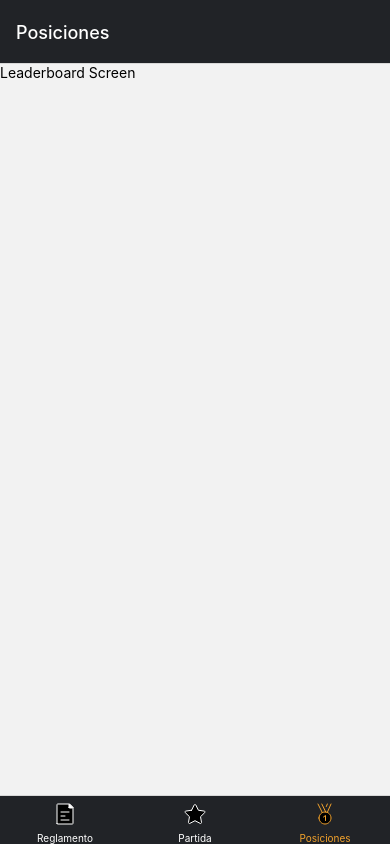
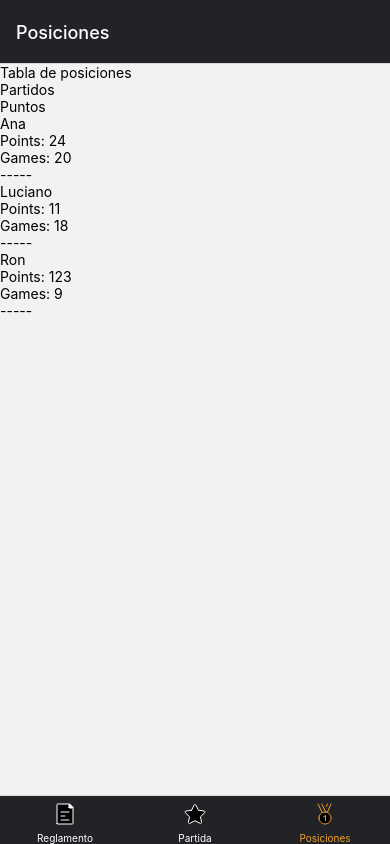
Before and after one commit to luchoPenafiel/uno-rn, a React Native app: screen /Posiciones in a window 390 px wide. Built offline with nearby package versions, Linux system fonts and the light colour scheme.

Commit message:
feat: add leaderbor table

```diff
--- /dev/null
+++ b/src/components/TabSelector.tsx
@@ -0,0 +1,44 @@
+// Vendor
+import React, { useState } from 'react';
+import { View, Pressable } from 'react-native';
+import styled from 'styled-components';
+
+// Components
+import { Text } from '@uno/components/Texts';
+import theme from '@uno/constants/theme';
+
+const Wrapper = styled(View)`
+  flex-direction: row;
+
+  margin-top: ${theme.spaces.l}px;
+  border-bottom-color: ${theme.color.white};
+  border-bottom-width: 1px;
+`;
+
+const Tab = styled(Pressable)<{ active: boolean }>`
+  width: 50%;
+
+  text-align: center;
+  border-bottom-color: ${theme.color.white};
+  border-bottom-width: ${({ active }) => (active ? '1px' : 0)};
+`;
+
+export const TabSelector = ({ onPress }: { onPress: (value: string) => void }) => {
+  const [activeTab, setActiveTab] = useState('games');
+
+  const handleActiveTab = (tab: string) => {
+    setActiveTab(tab);
+    onPress(tab);
+  };
+
+  return (
+    <Wrapper>
+      <Tab onPress={() => handleActiveTab('games')} active={activeTab === 'games'}>
+        <Text align="center">Partidos</Text>
+      </Tab>
+      <Tab onPress={() => handleActiveTab('points')} active={activeTab === 'points'}>
+        <Text align="center">Puntos</Text>
+      </Tab>
+    </Wrapper>
+  );
+};
--- /dev/null
+++ b/src/components/TableOfPlayers.tsx
@@ -0,0 +1,29 @@
+// Vendor
+import React from 'react';
+import { View } from 'react-native';
+
+import { Text } from '@uno/components/Texts';
+
+// Types
+import { Player } from '@uno/types/player';
+
+export const TableOfPlayers = ({ playerList }: { playerList: Player[] }) => {
+  return (
+    <>
+      {playerList.length > 0 ? (
+        playerList.map(p => {
+          return (
+            <View key={p.id}>
+              <Text>{p.name}</Text>
+              <Text>{`Points: ${p.points}`}</Text>
+              <Text>{`Games: ${p.gamesWon}`}</Text>
+              <Text>-----</Text>
+            </View>
+          );
+        })
+      ) : (
+        <Text>Juega algunas partidas para que los jugadores sumen puntos</Text>
+      )}
+    </>
+  );
+};
--- a/src/components/Texts.tsx
+++ b/src/components/Texts.tsx
@@ -3,15 +3,16 @@ import React from 'react';
 import { View, Text as RNText } from 'react-native';
 import styled from 'styled-components';
 
-const TextStyles = styled(RNText)`
+const TextStyles = styled(RNText)<{ align?: string }>`
   margin-bottom: 10px;
 
   font-size: 16px;
   color: white;
+  text-align: ${({ align }) => (align ? align : 'left')};
 `;
 
-export const Text = ({ children }: { children: string }) => {
-  return <TextStyles>{children}</TextStyles>;
+export const Text = ({ children, align }: { children: string; align?: string }) => {
+  return <TextStyles align={align}>{children}</TextStyles>;
 };
 
 const TitleStyles = styled(RNText)`
--- a/src/contexts/PlayersContext.tsx
+++ b/src/contexts/PlayersContext.tsx
@@ -4,6 +4,8 @@ import AsyncStorage from '@react-native-async-storage/async-storage';
 
 // Types
 import { Player } from '@uno/types/player';
+
+import mockUser from '@uno/mocks/users';
 
 const KEY = 'uno-calculator-data';
 
@@ -45,7 +47,7 @@ const PlayerContext = createContext<PlayersContextType>({
 });
 
 export const PlayerContextProvider = ({ children }: Props): ReactElement => {
-  const [playerList, setPlayerList] = useState<Player[]>([]);
+  const [playerList, setPlayerList] = useState<Player[]>([...mockUser]);
 
   const handleAddPlayer = useCallback((player: string) => {
     setPlayerList(current => {
--- /dev/null
+++ b/src/mocks/users.ts
@@ -0,0 +1,20 @@
+export default [
+  {
+    id: '1asfsa',
+    name: 'Luciano',
+    points: 11,
+    gamesWon: 18,
+  },
+  {
+    id: '21dadfa',
+    name: 'Ana',
+    points: 24,
+    gamesWon: 20,
+  },
+  {
+    id: '3asf3fafas',
+    name: 'Ron',
+    points: 123,
+    gamesWon: 9,
+  },
+];
--- a/src/screens/Leaderboard/LeaderboardScreens/Leaderboard.tsx
+++ b/src/screens/Leaderboard/LeaderboardScreens/Leaderboard.tsx
@@ -1,14 +1,32 @@
 // Vendor
-import React from 'react';
-import { Text } from 'react-native';
+import React, { useState } from 'react';
 
 // Components
 import { PageWrapper } from '@uno/components/PageWrapper';
+import { TabSelector } from '@uno/components/TabSelector';
+import { Title } from '@uno/components/Texts';
+import { TableOfPlayers } from '@uno/components/TableOfPlayers';
+
+// Context
+import { usePlayerContext } from '@uno/contexts/PlayersContext';
 
 export const Leaderboard = () => {
+  const [sortBy, setSortBy] = useState('games');
+  const { playerList } = usePlayerContext();
+
+  const handleChangeSortBy = (value: string) => {
+    setSortBy(value);
+  };
+
   return (
     <PageWrapper>
-      <Text>Leaderboard Screen</Text>
+      <Title>Tabla de posiciones</Title>
+      <TabSelector onPress={handleChangeSortBy} />
+      {sortBy === 'games' ? (
+        <TableOfPlayers playerList={playerList.sort((a, b) => b.gamesWon - a.gamesWon)} />
+      ) : (
+        <TableOfPlayers playerList={playerList.sort((a, b) => b.points - a.points)} />
+      )}
     </PageWrapper>
   );
 };
--- a/src/screens/Leaderboard/routes.tsx
+++ b/src/screens/Leaderboard/routes.tsx
@@ -5,12 +5,17 @@ import { createStackNavigator } from '@react-navigation/stack';
 // Screens
 import { Leaderboard } from '@uno/screens/Leaderboard/LeaderboardScreens';
 
+// Context
+import { PlayerContextProvider } from '@uno/contexts/PlayersContext';
+
 const Stack = createStackNavigator();
 
 export const LeaderboardStack = () => {
   return (
-    <Stack.Navigator initialRouteName="leaderboard" screenOptions={{ headerShown: false }}>
-      <Stack.Screen name="leaderboard" component={Leaderboard} />
-    </Stack.Navigator>
+    <PlayerContextProvider>
+      <Stack.Navigator initialRouteName="leaderboard" screenOptions={{ headerShown: false }}>
+        <Stack.Screen name="leaderboard" component={Leaderboard} />
+      </Stack.Navigator>
+    </PlayerContextProvider>
   );
 };
```
